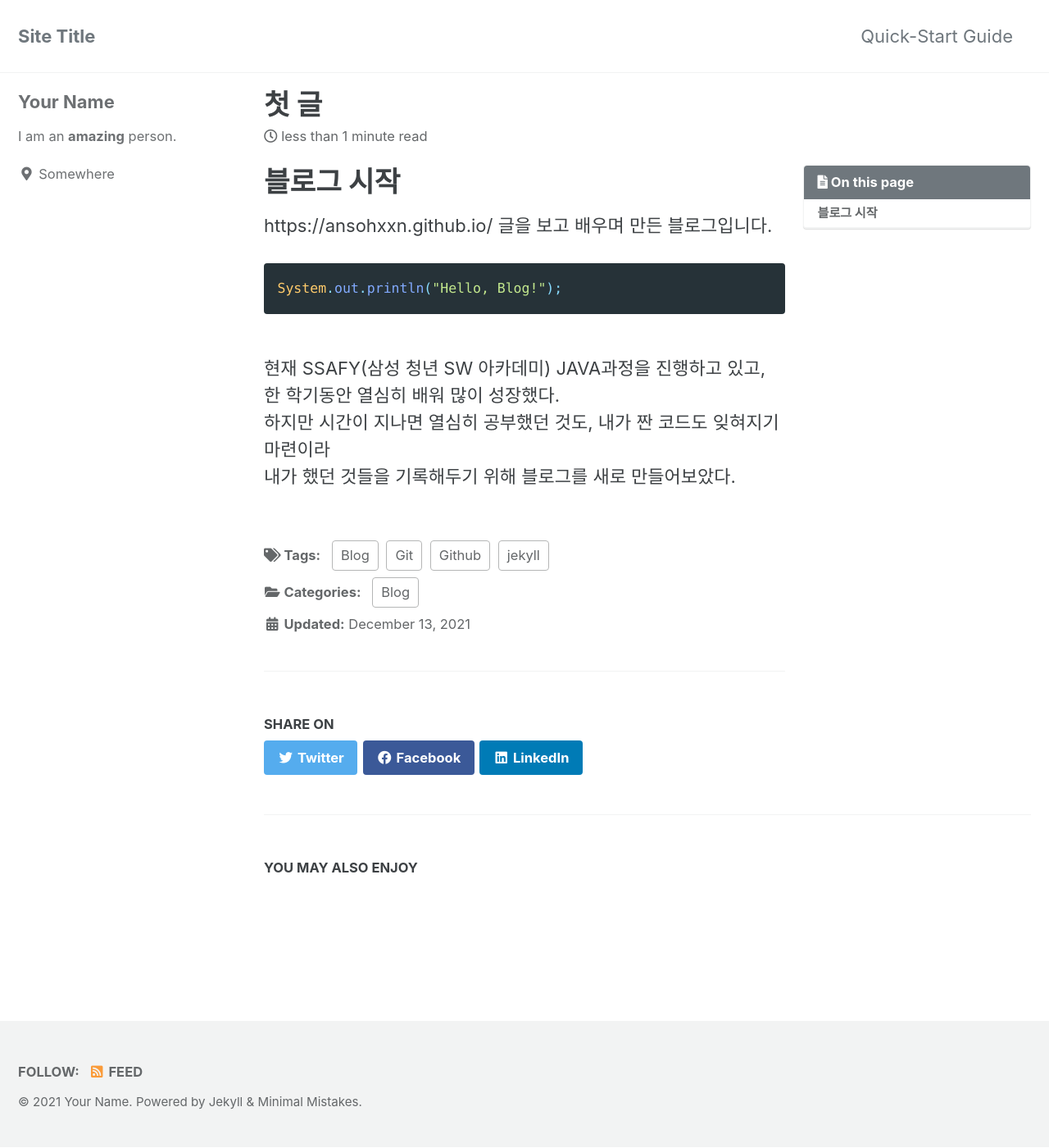
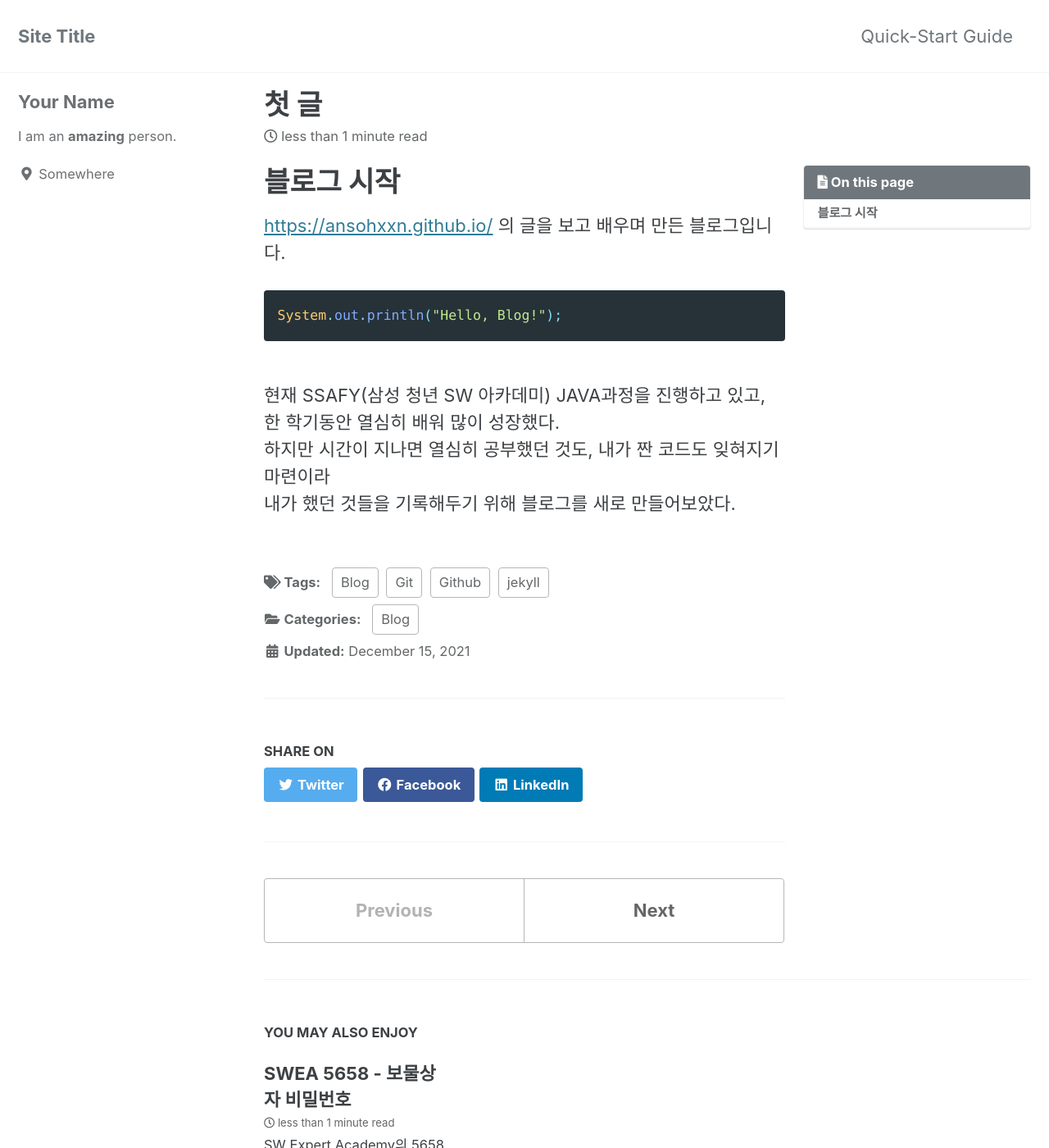
Before and after one commit to qazqww/qazqww.github.io, a Jekyll site: the page built from _posts/2021-12-13-first-post.md, in a window 1280 px wide and 1400 px high. Shown: the whole window at 82% size. Built offline with Jekyll 4.4.1, drawn with Linux system fonts in a browser that asks for light colours; cached includes are drawn as plain includes; part of the change alters nothing that is shown; some of the changed text lies outside the part shown.

Commit message:
algo 211215

````diff
--- a/_posts/2021-12-13-first-post.md
+++ b/_posts/2021-12-13-first-post.md
@@ -11,12 +11,13 @@ toc: true
 toc_sticky: true
 
 date: 2021-12-13
-last_modified_at: 2021-12-13
+last_modified_at: 2021-12-15
 ---
 
 # 블로그 시작
 
-https://ansohxxn.github.io/ 글을 보고 배우며 만든 블로그입니다.
+<a href="https://ansohxxn.github.io/">https://ansohxxn.github.io/</a>
+의 글을 보고 배우며 만든 블로그입니다.
 ```java
 System.out.println("Hello, Blog!");
 ```
--- /dev/null
+++ b/_posts/2021-12-15-SWEA5658.md
@@ -0,0 +1,81 @@
+---
+title:  "SWEA 5658 - 보물상자 비밀번호"
+excerpt: "SW Expert Academy의 5658번 문제인 '보물상자 비밀번호'에 대한 풀이입니다."
+
+categories:
+  - Algorithm
+tags:
+  - [Java, Algorithm, SWEA]
+
+toc: true
+toc_sticky: true
+
+date: 2021-12-15
+last_modified_at: 2021-12-15
+---
+
+처음에 문제를 접하고 이해하는 데에 약간 시간이 걸렸다.<br><br>
+
+일단 중복을 세지 않도록 Set에 추가한 뒤 contains로 체크하고,<br>
+수를 정렬할 수 있도록 PriorityQueue를 생성하는게 어떨까 생각했다.<br>
+하지만 삽입할 수가 그렇게 많지는 않은 것 같아서 PriorityQueue의 contains로 충분할 것 같아 Set은 사용하지 않기로 했다.<br><br>
+
+```Java
+PriorityQueue<Integer> pq = new PriorityQueue<>((a, b) -> Integer.compare(b, a));
+```
+K번째로 큰 수를 구해야 하기 때문에, 내림차순으로 정렬하도록 람다식으로 Comparator를 정의해주었다.<br><br>
+
+```Java
+int unit = N/4; // 새로운 수가 생기는 유효한 회전 수
+for (int k = 0; k < unit; k++) {
+	for (int i = 0; i < 4; i++) { // 각 변의 수 구하기
+		String temp = num.substring(i * unit, (i+1) * unit);
+		int dec = hexToDec(temp);
+		if (!pq.contains(dec))
+			pq.offer(dec);
+	}
+
+	if (k != unit - 1) // 시계방향으로 돌리기
+		num = num.substring(1, num.length()) + num.charAt(0);
+}
+```
+다음은 나올 수 있는 수들을 구하는 로직을 짰다.<br>
+N/4번까지만 회전하면 모든 경우의 수를 구할 수 있고, 각 회전마다 나오는 문자를 균등하게 4개로 쪼개주었다.<br>
+그리고 나온 수들은 10진수로 변환하여 우선순위 큐에 넣어 정렬되도록 하였다.<br><br>
+
+```Java
+static int hexToDec(String str) {
+	int result = 0;
+
+	for (int i = 0; i < str.length(); i++) {
+		int ch = str.charAt(i);
+
+		if (ch <= '9') ch -= '0';
+		else ch = ch - 'A' + 10;
+
+		result += ch * Math.pow(16, str.length() - i - 1);
+	}
+
+	return result;
+}
+```
+사실 자바에는 Integer 클래스의 메서드 중 parseInt를 활용하면 16진수를 쉽게 구할 수 있지만,<br>
+잘 기억이 나질 않아서 일단 따로 메서드를 만들었다.<br><br>
+> 16진수를 10진수로 : parseInt(num, 16)<br>
+> 10진수를 16진수로 : Integer.toHexString(num)
+
+앞으로 진법을 활용할 때를 위해 꼭 기억해놔야겠다.<br><br>
+
+모든 작업을 마쳤으니, 이제는 답만 도출해내면 끝이다.
+```Java
+for (int i = 0; i < K - 1; i++) // K번째 전까지의 수 모두 빼내기
+	pq.poll();
+
+System.out.printf("#%d %d\n", t+1, pq.poll());
+```
+K-1번째 까지의 수를 빼낸 뒤, K번째 수를 print하도록 했다.<br><br>
+
+<hr>
+<br>
+구현을 위해 생각해야 할 것이 많은 문제였던 것 같다.<br>
+자료구조의 활용과 진법 변환에 대해서도 생각해볼 수 있는 문제였다.
````
